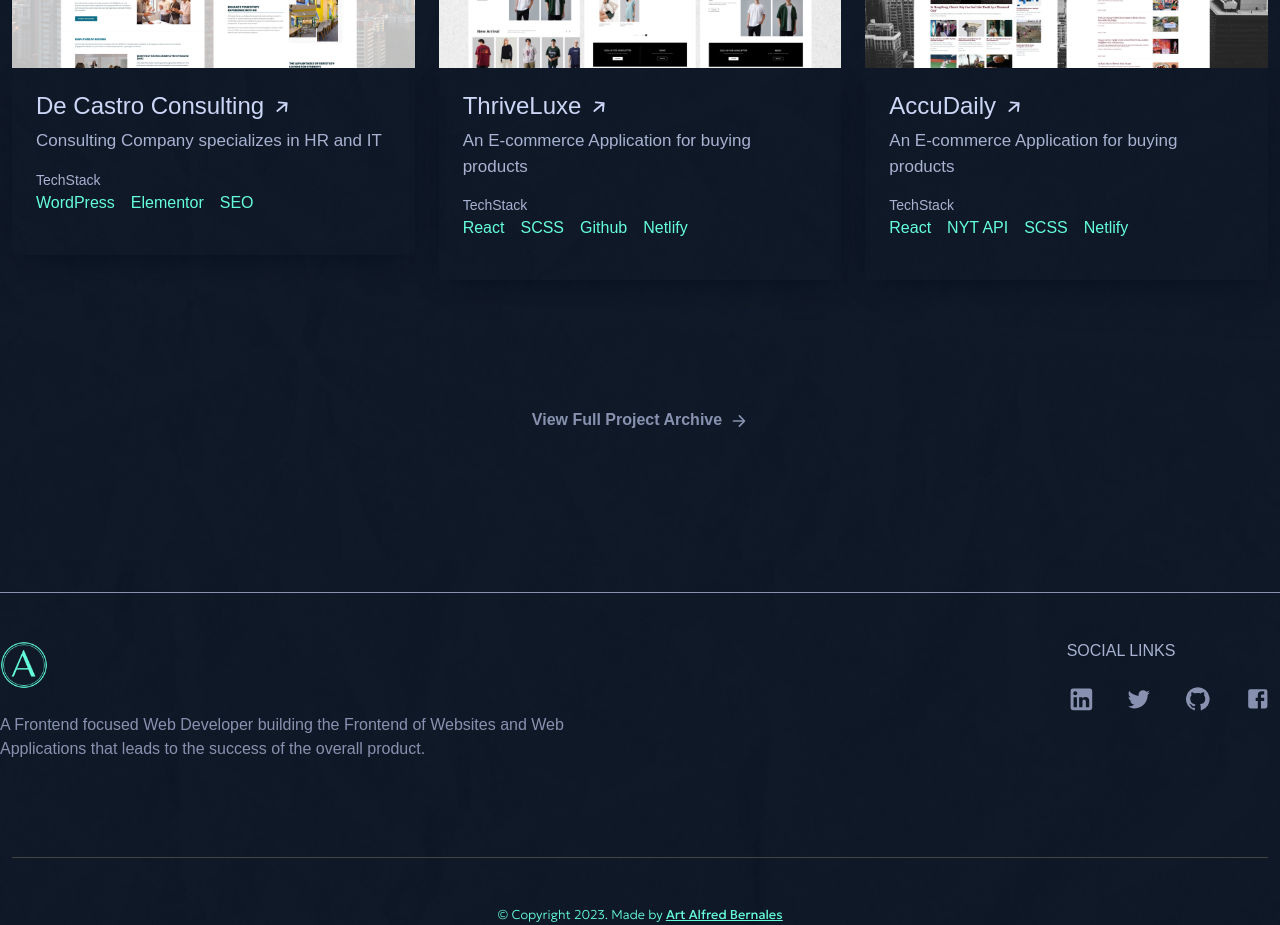
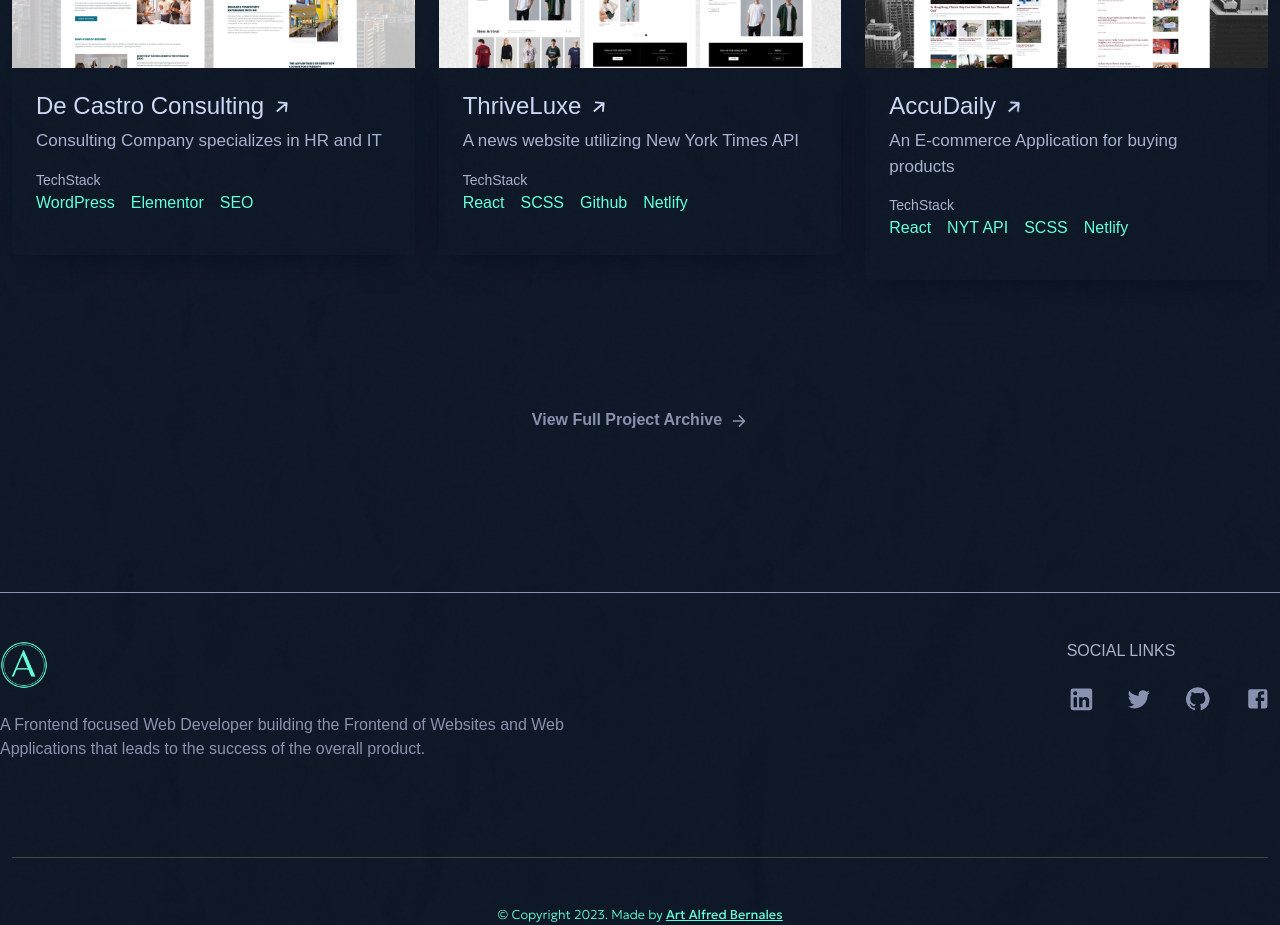
Before and after one commit to artalfred/Portfolio, a React (Create React App) app: page / in a window 1280 px wide. Shown: the part 1660-2585 px from the top of the page. Built offline with nearby package versions, Linux system fonts and the light colour scheme; a web font is replaced by a local one.

Commit message:
Update the description  of ThriveLuxe

```diff
--- a/src/Api.js
+++ b/src/Api.js
@@ -27,7 +27,7 @@ const Project = [
   {
     id: 1,
     name: "ThriveLuxe",
-    description: "An E-commerce Application for buying products",
+    description: "A news website utilizing New York Times API",
     image: ThriveLuxe,
     url: "https://jazzy-churros-b580a3.netlify.app/",
     TechStack: [
```
